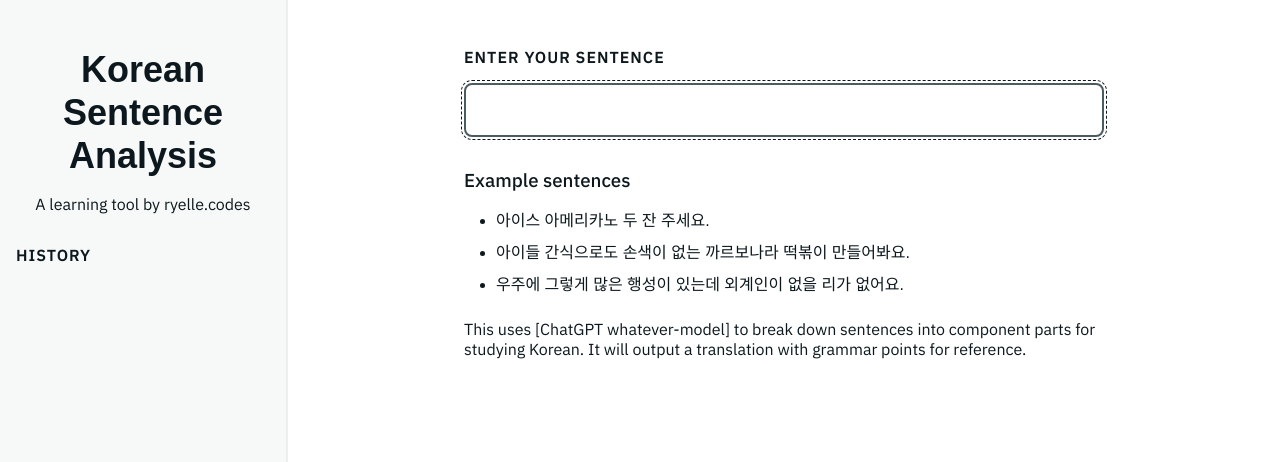
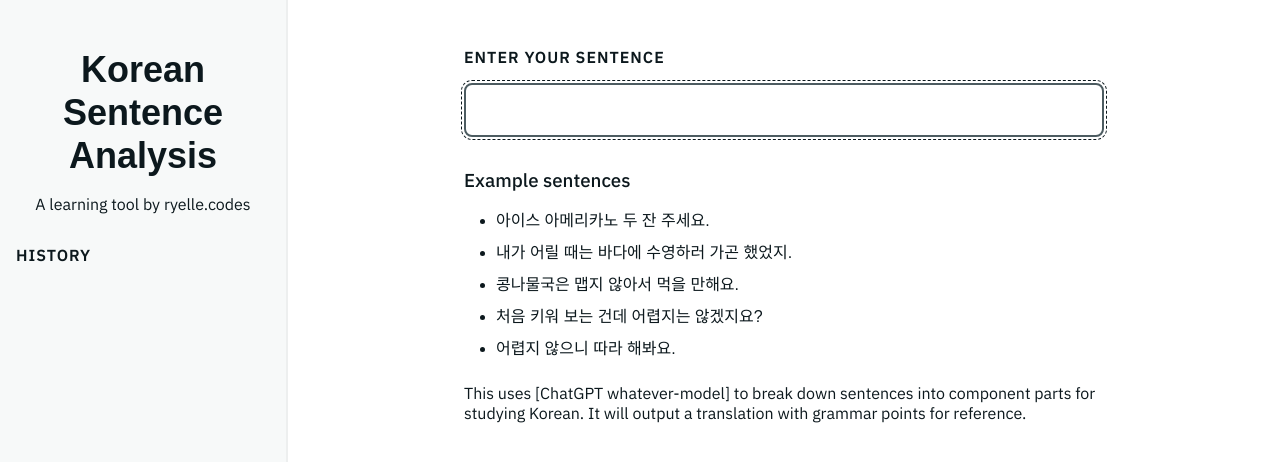
Before and after one commit to ryelle/k-sentence-analysis, a Next.js app: page / in a window 1280 px wide. Shown: the top 462 px of the page. Built offline with nearby package versions, Linux system fonts and the light colour scheme; a web font is replaced by a local one.

Commit message:
Home: Update the example sentences

```diff
--- a/src/app/page.tsx
+++ b/src/app/page.tsx
@@ -4,8 +4,10 @@ import Input from "@/app/components/elements/input";
 
 const examples = [
 	"아이스 아메리카노 두 잔 주세요.",
-	"아이들 간식으로도 손색이 없는 까르보나라 떡볶이 만들어봐요.",
-	"우주에 그렇게 많은 행성이 있는데 외계인이 없을 리가 없어요.",
+	"내가 어릴 때는 바다에 수영하러 가곤 했었지.",
+	"콩나물국은 맵지 않아서 먹을 만해요.",
+	"처음 키워 보는 건데 어렵지는 않겠지요?",
+	"어렵지 않으니 따라 해봐요.",
 ];
 
 export default function Home() {
```
